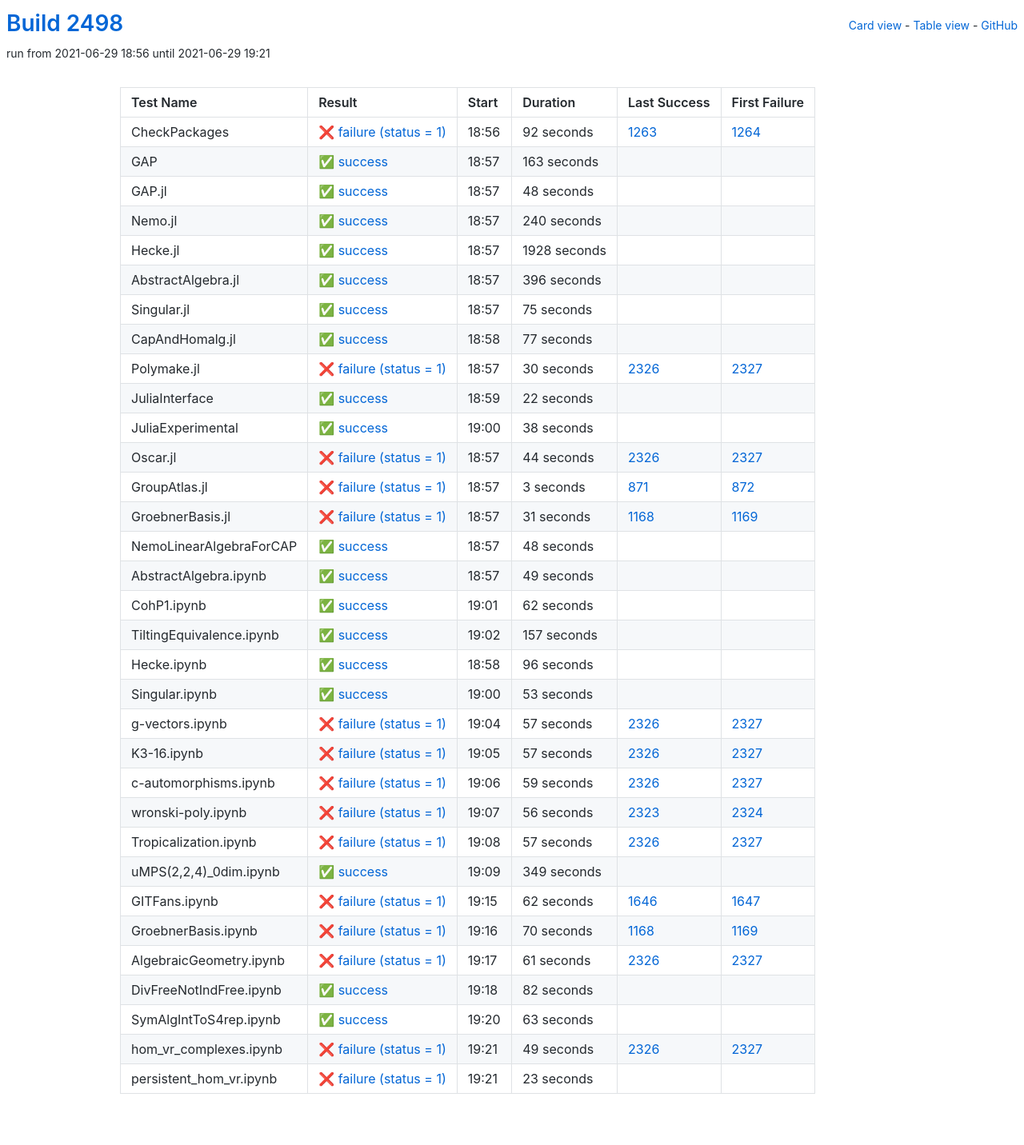
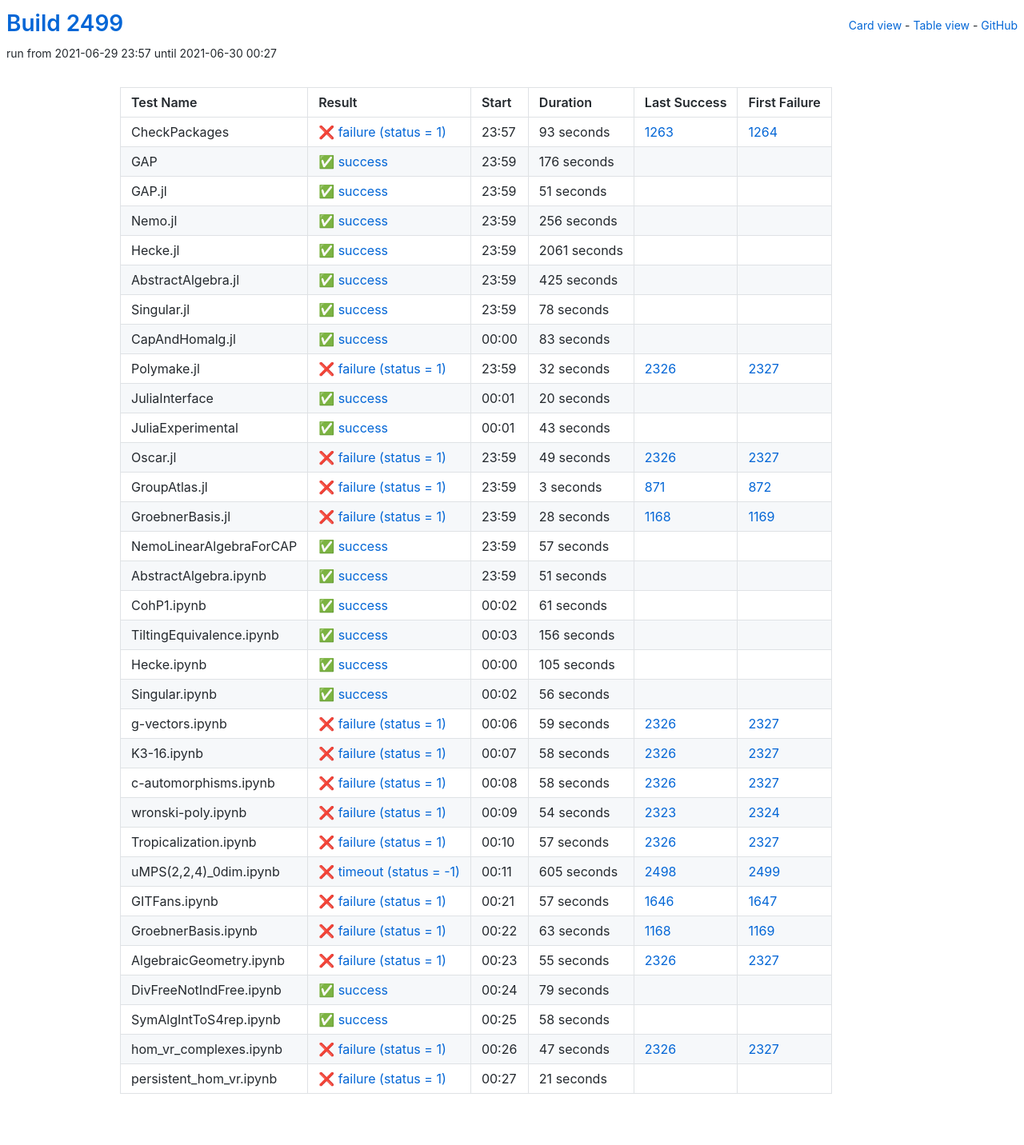
Before and after one commit to oscar-system/oscar-ci-status-stable, a Jekyll site: the page built from table.html, in a window 1280 px wide. Shown: the whole page at 80% size. Built offline with Jekyll 4.4.1, drawn with Linux system fonts in a browser that asks for light colours.

Commit message:
Build #2499

```diff
--- a/_data/ci.yml
+++ b/_data/ci.yml
@@ -1,6 +1,6 @@
 ---
-build: 2498
-build_url: https://oscarci.mathematik.uni-kl.de/job/oscar-stable/2498/
+build: 2499
+build_url: https://oscarci.mathematik.uni-kl.de/job/oscar-stable/2499/
 job: oscar-stable
 organization: oscar-system
 repo: oscar-ci-status-stable
@@ -8,152 +8,152 @@ repourl: https://github.com/oscar-system/oscar-ci-status-stable
 tests:
 - name: CheckPackages
   id: checkpackages
-  log: https://oscarci.mathematik.uni-kl.de/job/oscar-stable/2498/artifact/logs/build-2498/CheckPackages.log
-  start: 2021-06-29 18:56
+  log: https://oscarci.mathematik.uni-kl.de/job/oscar-stable/2499/artifact/logs/build-2499/CheckPackages.log
+  start: 2021-06-29 23:57
   success: false
   exitcode: 1
   status: failure
-  duration: 92
+  duration: 93
   last_success: 1263
   last_success_url: https://oscarci.mathematik.uni-kl.de/job/oscar-stable/1263/
   first_failure: 1264
   first_failure_url: https://oscarci.mathematik.uni-kl.de/job/oscar-stable/1264/
 - name: GAP
   id: gap
-  log: https://oscarci.mathematik.uni-kl.de/job/oscar-stable/2498/artifact/logs/build-2498/GAP.log
-  start: 2021-06-29 18:57
+  log: https://oscarci.mathematik.uni-kl.de/job/oscar-stable/2499/artifact/logs/build-2499/GAP.log
+  start: 2021-06-29 23:59
   success: true
   exitcode: 0
   status: success
-  duration: 163
+  duration: 176
   last_success: false
   last_success_url:
   first_failure: false
   first_failure_url:
 - name: GAP.jl
   id: gap-jl
-  log: https://oscarci.mathematik.uni-kl.de/job/oscar-stable/2498/artifact/logs/build-2498/GAP.jl.log
-  start: 2021-06-29 18:57
+  log: https://oscarci.mathematik.uni-kl.de/job/oscar-stable/2499/artifact/logs/build-2499/GAP.jl.log
+  start: 2021-06-29 23:59
   success: true
   exitcode: 0
   status: success
-  duration: 48
+  duration: 51
   last_success: false
   last_success_url:
   first_failure: false
   first_failure_url:
 - name: Nemo.jl
   id: nemo-jl
-  log: https://oscarci.mathematik.uni-kl.de/job/oscar-stable/2498/artifact/logs/build-2498/Nemo.jl.log
-  start: 2021-06-29 18:57
+  log: https://oscarci.mathematik.uni-kl.de/job/oscar-stable/2499/artifact/logs/build-2499/Nemo.jl.log
+  start: 2021-06-29 23:59
   success: true
   exitcode: 0
   status: success
-  duration: 240
+  duration: 256
   last_success: false
   last_success_url:
   first_failure: false
   first_failure_url:
 - name: Hecke.jl
   id: hecke-jl
-  log: https://oscarci.mathematik.uni-kl.de/job/oscar-stable/2498/artifact/logs/build-2498/Hecke.jl.log
-  start: 2021-06-29 18:57
+  log: https://oscarci.mathematik.uni-kl.de/job/oscar-stable/2499/artifact/logs/build-2499/Hecke.jl.log
+  start: 2021-06-29 23:59
   success: true
   exitcode: 0
   status: success
-  duration: 1928
+  duration: 2061
   last_success: false
   last_success_url:
   first_failure: false
   first_failure_url:
 - name: AbstractAlgebra.jl
   id: abstractalgebra-jl
-  log: https://oscarci.mathematik.uni-kl.de/job/oscar-stable/2498/artifact/logs/build-2498/AbstractAlgebra.jl.log
-  start: 2021-06-29 18:57
+  log: https://oscarci.mathematik.uni-kl.de/job/oscar-stable/2499/artifact/logs/build-2499/AbstractAlgebra.jl.log
+  start: 2021-06-29 23:59
   success: true
   exitcode: 0
   status: success
-  duration: 396
+  duration: 425
   last_success: false
   last_success_url:
   first_failure: false
   first_failure_url:
 - name: Singular.jl
   id: singular-jl
-  log: https://oscarci.mathematik.uni-kl.de/job/oscar-stable/2498/artifact/logs/build-2498/Singular.jl.log
-  start: 2021-06-29 18:57
+  log: https://oscarci.mathematik.uni-kl.de/job/oscar-stable/2499/artifact/logs/build-2499/Singular.jl.log
+  start: 2021-06-29 23:59
   success: true
   exitcode: 0
   status: success
-  duration: 75
+  duration: 78
   last_success: false
   last_success_url:
   first_failure: false
   first_failure_url:
 - name: CapAndHomalg.jl
   id: capandhomalg-jl
-  log: https://oscarci.mathematik.uni-kl.de/job/oscar-stable/2498/artifact/logs/build-2498/CapAndHomalg.jl.log
-  start: 2021-06-29 18:58
+  log: https://oscarci.mathematik.uni-kl.de/job/oscar-stable/2499/artifact/logs/build-2499/CapAndHomalg.jl.log
+  start: 2021-06-30 00:00
   success: true
   exitcode: 0
   status: success
-  duration: 77
+  duration: 83
   last_success: false
   last_success_url:
   first_failure: false
   first_failure_url:
 - name: Polymake.jl
   id: polymake-jl
-  log: https://oscarci.mathematik.uni-kl.de/job/oscar-stable/2498/artifact/logs/build-2498/Polymake.jl.log
-  start: 2021-06-29 18:57
+  log: https://oscarci.mathematik.uni-kl.de/job/oscar-stable/2499/artifact/logs/build-2499/Polymake.jl.log
+  start: 2021-06-29 23:59
   success: false
   exitcode: 1
   status: failure
-  duration: 30
+  duration: 32
   last_success: 2326
   last_success_url: https://oscarci.mathematik.uni-kl.de/job/oscar-stable/2326/
   first_failure: 2327
   first_failure_url: https://oscarci.mathematik.uni-kl.de/job/oscar-stable/2327/
 - name: JuliaInterface
   id: juliainterface
-  log: https://oscarci.mathematik.uni-kl.de/job/oscar-stable/2498/artifact/logs/build-2498/JuliaInterface.log
-  start: 2021-06-29 18:59
+  log: https://oscarci.mathematik.uni-kl.de/job/oscar-stable/2499/artifact/logs/build-2499/JuliaInterface.log
+  start: 2021-06-30 00:01
   success: true
   exitcode: 0
   status: success
-  duration: 22
+  duration: 20
   last_success: false
   last_success_url:
   first_failure: false
   first_failure_url:
 - name: JuliaExperimental
   id: juliaexperimental
-  log: https://oscarci.mathematik.uni-kl.de/job/oscar-stable/2498/artifact/logs/build-2498/JuliaExperimental.log
-  start: 2021-06-29 19:00
+  log: https://oscarci.mathematik.uni-kl.de/job/oscar-stable/2499/artifact/logs/build-2499/JuliaExperimental.log
+  start: 2021-06-30 00:01
   success: true
   exitcode: 0
   status: success
-  duration: 38
+  duration: 43
   last_success: false
   last_success_url:
   first_failure: false
   first_failure_url:
 - name: Oscar.jl
   id: oscar-jl
-  log: https://oscarci.mathematik.uni-kl.de/job/oscar-stable/2498/artifact/logs/build-2498/Oscar.jl.log
-  start: 2021-06-29 18:57
+  log: https://oscarci.mathematik.uni-kl.de/job/oscar-stable/2499/artifact/logs/build-2499/Oscar.jl.log
+  start: 2021-06-29 23:59
   success: false
   exitcode: 1
   status: failure
-  duration: 44
+  duration: 49
   last_success: 2326
   last_success_url: https://oscarci.mathematik.uni-kl.de/job/oscar-stable/2326/
   first_failure: 2327
   first_failure_url: https://oscarci.mathematik.uni-kl.de/job/oscar-stable/2327/
 - name: GroupAtlas.jl
   id: groupatlas-jl
-  log: https://oscarci.mathematik.uni-kl.de/job/oscar-stable/2498/artifact/logs/build-2498/GroupAtlas.jl.log
-  start: 2021-06-29 18:57
+  log: https://oscarci.mathematik.uni-kl.de/job/oscar-stable/2499/artifact/logs/build-2499/GroupAtlas.jl.log
+  start: 2021-06-29 23:59
   success: false
   exitcode: 1
   status: failure
@@ -164,116 +164,92 @@ tests:
   first_failure_url: https://oscarci.mathematik.uni-kl.de/job/oscar-stable/872/
 - name: GroebnerBasis.jl
   id: groebnerbasis-jl
-  log: https://oscarci.mathematik.uni-kl.de/job/oscar-stable/2498/artifact/logs/build-2498/GroebnerBasis.jl.log
-  start: 2021-06-29 18:57
+  log: https://oscarci.mathematik.uni-kl.de/job/oscar-stable/2499/artifact/logs/build-2499/GroebnerBasis.jl.log
+  start: 2021-06-29 23:59
   success: false
   exitcode: 1
   status: failure
-  duration: 31
+  duration: 28
   last_success: 1168
   last_success_url: https://oscarci.mathematik.uni-kl.de/job/oscar-stable/1168/
   first_failure: 1169
   first_failure_url: https://oscarci.mathematik.uni-kl.de/job/oscar-stable/1169/
 - name: NemoLinearAlgebraForCAP
   id: nemolinearalgebraforcap
-  log: https://oscarci.mathematik.uni-kl.de/job/oscar-stable/2498/artifact/logs/build-2498/NemoLinearAlgebraForCAP.log
-  start: 2021-06-29 18:57
+  log: https://oscarci.mathematik.uni-kl.de/job/oscar-stable/2499/artifact/logs/build-2499/NemoLinearAlgebraForCAP.log
+  start: 2021-06-29 23:59
   success: true
   exitcode: 0
   status: success
-  duration: 48
+  duration: 57
   last_success: false
   last_success_url:
   first_failure: false
   first_failure_url:
 - name: AbstractAlgebra.ipynb
   id: abstractalgebra-ipynb
-  log: https://oscarci.mathematik.uni-kl.de/job/oscar-stable/2498/artifact/logs/build-2498/AbstractAlgebra.ipynb.log
-  start: 2021-06-29 18:57
+  log: https://oscarci.mathematik.uni-kl.de/job/oscar-stable/2499/artifact/logs/build-2499/AbstractAlgebra.ipynb.log
+  start: 2021-06-29 23:59
   success: true
   exitcode: 0
   status: success
-  duration: 49
+  duration: 51
   last_success: false
   last_success_url:
   first_failure: false
   first_failure_url:
 - name: CohP1.ipynb
   id: cohp1-ipynb
-  log: https://oscarci.mathematik.uni-kl.de/job/oscar-stable/2498/artifact/logs/build-2498/CohP1.ipynb.log
-  start: 2021-06-29 19:01
+  log: https://oscarci.mathematik.uni-kl.de/job/oscar-stable/2499/artifact/logs/build-2499/CohP1.ipynb.log
+  start: 2021-06-30 00:02
   success: true
   exitcode: 0
   status: success
-  duration: 62
+  duration: 61
   last_success: false
   last_success_url:
   first_failure: false
   first_failure_url:
 - name: TiltingEquivalence.ipynb
   id: tiltingequivalence-ipynb
-  log: https://oscarci.mathematik.uni-kl.de/job/oscar-stable/2498/artifact/logs/build-2498/TiltingEquivalence.ipynb.log
-  start: 2021-06-29 19:02
+  log: https://oscarci.mathematik.uni-kl.de/job/oscar-stable/2499/artifact/logs/build-2499/TiltingEquivalence.ipynb.log
+  start: 2021-06-30 00:03
   success: true
   exitcode: 0
   status: success
-  duration: 157
+  duration: 156
   last_success: false
   last_success_url:
   first_failure: false
   first_failure_url:
 - name: Hecke.ipynb
   id: hecke-ipynb
-  log: https://oscarci.mathematik.uni-kl.de/job/oscar-stable/2498/artifact/logs/build-2498/Hecke.ipynb.log
-  start: 2021-06-29 18:58
+  log: https://oscarci.mathematik.uni-kl.de/job/oscar-stable/2499/artifact/logs/build-2499/Hecke.ipynb.log
+  start: 2021-06-30 00:00
   success: true
   exitcode: 0
   status: success
-  duration: 96
+  duration: 105
   last_success: false
   last_success_url:
   first_failure: false
   first_failure_url:
 - name: Singular.ipynb
   id: singular-ipynb
-  log: https://oscarci.mathematik.uni-kl.de/job/oscar-stable/2498/artifact/logs/build-2498/Singular.ipynb.log
-  start: 2021-06-29 19:00
+  log: https://oscarci.mathematik.uni-kl.de/job/oscar-stable/2499/artifact/logs/build-2499/Singular.ipynb.log
+  start: 2021-06-30 00:02
   success: true
   exitcode: 0
   status: success
-  duration: 53
+  duration: 56
   last_success: false
   last_success_url:
   first_failure: false
   first_failure_url:
 - name: g-vectors.ipynb
   id: g-vectors-ipynb
-  log: https://oscarci.mathematik.uni-kl.de/job/oscar-stable/2498/artifact/logs/build-2498/g-vectors.ipynb.log
-  start: 2021-06-29 19:04
-  success: false
-  exitcode: 1
-  status: failure
-  duration: 57
-  last_success: 2326
-  last_success_url: https://oscarci.mathematik.uni-kl.de/job/oscar-stable/2326/
-  first_failure: 2327
-  first_failure_url: https://oscarci.mathematik.uni-kl.de/job/oscar-stable/2327/
-- name: K3-16.ipynb
-  id: k3-16-ipynb
-  log: https://oscarci.mathematik.uni-kl.de/job/oscar-stable/2498/artifact/logs/build-2498/K3-16.ipynb.log
-  start: 2021-06-29 19:05
-  success: false
-  exitcode: 1
-  status: failure
-  duration: 57
-  last_success: 2326
-  last_success_url: https://oscarci.mathematik.uni-kl.de/job/oscar-stable/2326/
-  first_failure: 2327
-  first_failure_url: https://oscarci.mathematik.uni-kl.de/job/oscar-stable/2327/
-- name: c-automorphisms.ipynb
-  id: c-automorphisms-ipynb
-  log: https://oscarci.mathematik.uni-kl.de/job/oscar-stable/2498/artifact/logs/build-2498/c-automorphisms.ipynb.log
-  start: 2021-06-29 19:06
+  log: https://oscarci.mathematik.uni-kl.de/job/oscar-stable/2499/artifact/logs/build-2499/g-vectors.ipynb.log
+  start: 2021-06-30 00:06
   success: false
   exitcode: 1
   status: failure
@@ -282,22 +258,46 @@ tests:
   last_success_url: https://oscarci.mathematik.uni-kl.de/job/oscar-stable/2326/
   first_failure: 2327
   first_failure_url: https://oscarci.mathematik.uni-kl.de/job/oscar-stable/2327/
-- name: wronski-poly.ipynb
-  id: wronski-poly-ipynb
-  log: https://oscarci.mathematik.uni-kl.de/job/oscar-stable/2498/artifact/logs/build-2498/wronski-poly.ipynb.log
-  start: 2021-06-29 19:07
+- name: K3-16.ipynb
+  id: k3-16-ipynb
+  log: https://oscarci.mathematik.uni-kl.de/job/oscar-stable/2499/artifact/logs/build-2499/K3-16.ipynb.log
+  start: 2021-06-30 00:07
   success: false
   exitcode: 1
   status: failure
-  duration: 56
+  duration: 58
+  last_success: 2326
+  last_success_url: https://oscarci.mathematik.uni-kl.de/job/oscar-stable/2326/
+  first_failure: 2327
+  first_failure_url: https://oscarci.mathematik.uni-kl.de/job/oscar-stable/2327/
+- name: c-automorphisms.ipynb
+  id: c-automorphisms-ipynb
+  log: https://oscarci.mathematik.uni-kl.de/job/oscar-stable/2499/artifact/logs/build-2499/c-automorphisms.ipynb.log
+  start: 2021-06-30 00:08
+  success: false
+  exitcode: 1
+  status: failure
+  duration: 58
+  last_success: 2326
+  last_success_url: https://oscarci.mathematik.uni-kl.de/job/oscar-stable/2326/
+  first_failure: 2327
+  first_failure_url: https://oscarci.mathematik.uni-kl.de/job/oscar-stable/2327/
+- name: wronski-poly.ipynb
+  id: wronski-poly-ipynb
+  log: https://oscarci.mathematik.uni-kl.de/job/oscar-stable/2499/artifact/logs/build-2499/wronski-poly.ipynb.log
+  start: 2021-06-30 00:09
+  success: false
+  exitcode: 1
+  status: failure
+  duration: 54
   last_success: 2323
   last_success_url: https://oscarci.mathematik.uni-kl.de/job/oscar-stable/2323/
   first_failure: 2324
   first_failure_url: https://oscarci.mathematik.uni-kl.de/job/oscar-stable/2324/
 - name: Tropicalization.ipynb
   id: tropicalization-ipynb
-  log: https://oscarci.mathematik.uni-kl.de/job/oscar-stable/2498/artifact/logs/build-2498/Tropicalization.ipynb.log
-  start: 2021-06-29 19:08
+  log: https://oscarci.mathematik.uni-kl.de/job/oscar-stable/2499/artifact/logs/build-2499/Tropicalization.ipynb.log
+  start: 2021-06-30 00:10
   success: false
   exitcode: 1
   status: failure
@@ -308,96 +308,96 @@ tests:
   first_failure_url: https://oscarci.mathematik.uni-kl.de/job/oscar-stable/2327/
 - name: uMPS(2,2,4)_0dim.ipynb
   id: umps-2-2-4-0dim-ipynb
-  log: https://oscarci.mathematik.uni-kl.de/job/oscar-stable/2498/artifact/logs/build-2498/uMPS-2-2-4-_0dim.ipynb.log
-  start: 2021-06-29 19:09
-  success: true
-  exitcode: 0
-  status: success
-  duration: 349
-  last_success: false
-  last_success_url:
-  first_failure: false
-  first_failure_url:
+  log: https://oscarci.mathematik.uni-kl.de/job/oscar-stable/2499/artifact/logs/build-2499/uMPS-2-2-4-_0dim.ipynb.log
+  start: 2021-06-30 00:11
+  success: false
+  exitcode: -1
+  status: timeout
+  duration: 605
+  last_success: 2498
+  last_success_url: https://oscarci.mathematik.uni-kl.de/job/oscar-stable/2498/
+  first_failure: 2499
+  first_failure_url: https://oscarci.mathematik.uni-kl.de/job/oscar-stable/2499/
 - name: GITFans.ipynb
   id: gitfans-ipynb
-  log: https://oscarci.mathematik.uni-kl.de/job/oscar-stable/2498/artifact/logs/build-2498/GITFans.ipynb.log
-  start: 2021-06-29 19:15
+  log: https://oscarci.mathematik.uni-kl.de/job/oscar-stable/2499/artifact/logs/build-2499/GITFans.ipynb.log
+  start: 2021-06-30 00:21
   success: false
   exitcode: 1
   status: failure
-  duration: 62
+  duration: 57
   last_success: 1646
   last_success_url: https://oscarci.mathematik.uni-kl.de/job/oscar-stable/1646/
   first_failure: 1647
   first_failure_url: https://oscarci.mathematik.uni-kl.de/job/oscar-stable/1647/
 - name: GroebnerBasis.ipynb
   id: groebnerbasis-ipynb
-  log: https://oscarci.mathematik.uni-kl.de/job/oscar-stable/2498/artifact/logs/build-2498/GroebnerBasis.ipynb.log
-  start: 2021-06-29 19:16
+  log: https://oscarci.mathematik.uni-kl.de/job/oscar-stable/2499/artifact/logs/build-2499/GroebnerBasis.ipynb.log
+  start: 2021-06-30 00:22
   success: false
   exitcode: 1
   status: failure
-  duration: 70
+  duration: 63
   last_success: 1168
   last_success_url: https://oscarci.mathematik.uni-kl.de/job/oscar-stable/1168/
   first_failure: 1169
   first_failure_url: https://oscarci.mathematik.uni-kl.de/job/oscar-stable/1169/
 - name: AlgebraicGeometry.ipynb
   id: algebraicgeometry-ipynb
-  log: https://oscarci.mathematik.uni-kl.de/job/oscar-stable/2498/artifact/logs/build-2498/AlgebraicGeometry.ipynb.log
-  start: 2021-06-29 19:17
+  log: https://oscarci.mathematik.uni-kl.de/job/oscar-stable/2499/artifact/logs/build-2499/AlgebraicGeometry.ipynb.log
+  start: 2021-06-30 00:23
   success: false
   exitcode: 1
   status: failure
-  duration: 61
+  duration: 55
   last_success: 2326
   last_success_url: https://oscarci.mathematik.uni-kl.de/job/oscar-stable/2326/
   first_failure: 2327
   first_failure_url: https://oscarci.mathematik.uni-kl.de/job/oscar-stable/2327/
 - name: DivFreeNotIndFree.ipynb
   id: divfreenotindfree-ipynb
-  log: https://oscarci.mathematik.uni-kl.de/job/oscar-stable/2498/artifact/logs/build-2498/DivFreeNotIndFree.ipynb.log
-  start: 2021-06-29 19:18
+  log: https://oscarci.mathematik.uni-kl.de/job/oscar-stable/2499/artifact/logs/build-2499/DivFreeNotIndFree.ipynb.log
+  start: 2021-06-30 00:24
   success: true
   exitcode: 0
   status: success
-  duration: 82
+  duration: 79
   last_success: false
   last_success_url:
   first_failure: false
   first_failure_url:
 - name: SymAlgIntToS4rep.ipynb
   id: symalginttos4rep-ipynb
-  log: https://oscarci.mathematik.uni-kl.de/job/oscar-stable/2498/artifact/logs/build-2498/SymAlgIntToS4rep.ipynb.log
-  start: 2021-06-29 19:20
+  log: https://oscarci.mathematik.uni-kl.de/job/oscar-stable/2499/artifact/logs/build-2499/SymAlgIntToS4rep.ipynb.log
+  start: 2021-06-30 00:25
   success: true
   exitcode: 0
   status: success
-  duration: 63
+  duration: 58
   last_success: false
   last_success_url:
   first_failure: false
   first_failure_url:
 - name: hom_vr_complexes.ipynb
   id: hom-vr-complexes-ipynb
-  log: https://oscarci.mathematik.uni-kl.de/job/oscar-stable/2498/artifact/logs/build-2498/hom_vr_complexes.ipynb.log
-  start: 2021-06-29 19:21
+  log: https://oscarci.mathematik.uni-kl.de/job/oscar-stable/2499/artifact/logs/build-2499/hom_vr_complexes.ipynb.log
+  start: 2021-06-30 00:26
   success: false
   exitcode: 1
   status: failure
-  duration: 49
+  duration: 47
   last_success: 2326
   last_success_url: https://oscarci.mathematik.uni-kl.de/job/oscar-stable/2326/
   first_failure: 2327
   first_failure_url: https://oscarci.mathematik.uni-kl.de/job/oscar-stable/2327/
 - name: persistent_hom_vr.ipynb
   id: persistent-hom-vr-ipynb
-  log: https://oscarci.mathematik.uni-kl.de/job/oscar-stable/2498/artifact/logs/build-2498/persistent_hom_vr.ipynb.log
-  start: 2021-06-29 19:21
+  log: https://oscarci.mathematik.uni-kl.de/job/oscar-stable/2499/artifact/logs/build-2499/persistent_hom_vr.ipynb.log
+  start: 2021-06-30 00:27
   success: false
   exitcode: 1
   status: failure
-  duration: 23
+  duration: 21
   last_success: false
   last_success_url:
   first_failure: false
```
Also changed, not shown: README.md.
